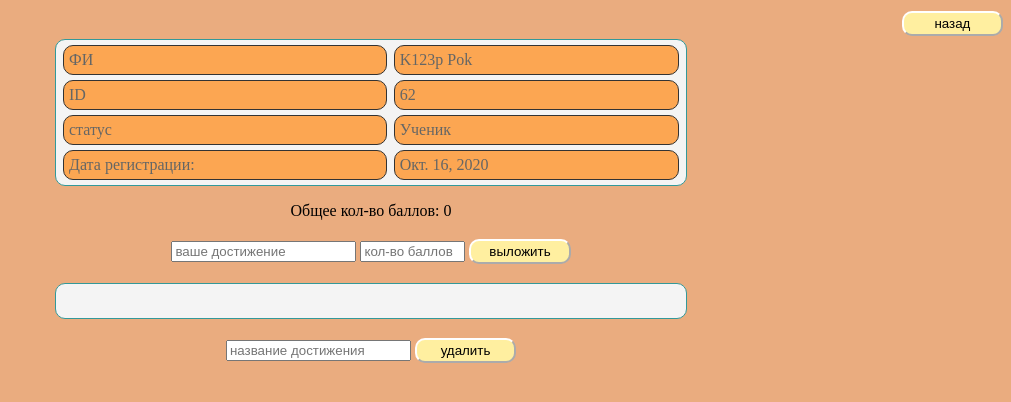
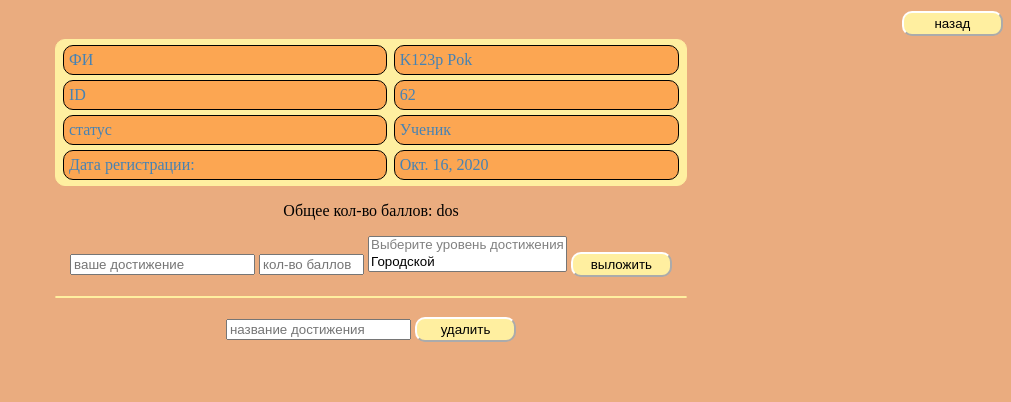
Before and after one commit to davidson765-crypto/school-81_site, a Django app: page /profile/ in a window 1280 px wide. Shown: the top 402 px of the page, without its empty margins (269-1280 px from the left). Run offline with Django 3.2, Linux system fonts and the light colour scheme; a user stored in the database is signed in; data comes from the database, SQL or seed files in the repository; lists and menus that the app fills with data are empty.

Commit message:
Update ishod.html

```diff
--- a/myfirst/templates/articles/ishod.html
+++ b/myfirst/templates/articles/ishod.html
@@ -1,3 +1,4 @@
+
 
 <!DOCTYPE html>
 <html xmlns="http://www.w3.org/1999/xhtml">
@@ -13,9 +14,9 @@ body {background-color: {{ body_theme }};
 }
 
   TABLE {
-    background-color: #f4f4f4;
+    background-color: {{ button_theme }};
     width: 50%; /* Ширина таблицы */
-    border: 1px solid #399; /* Граница вокруг таблицы */
+    border: 1px solid {{ button_theme }}; /* Граница вокруг таблицы */
     border-top-left-radius: 10px;
     border-top-right-radius: 10px;
     border-bottom-left-radius: 10px;
@@ -25,12 +26,14 @@ body {background-color: {{ body_theme }};
    a {
        text-decoration: none;
    }
-   TD {
+   td {
+    color: {{ text_theme }};
     background: {{ td_theme }}; /* Цвет фона */
     border: 1px solid #333; /* Граница вокруг ячеек */
+    border-color: black;
     padding: 5px; /* Поля в ячейках */
     width: 10%;
-    color: #656665;
+
     border-top-left-radius: 10px;
     border-top-right-radius: 10px;
     border-bottom-left-radius: 10px;
@@ -40,7 +43,7 @@ body {background-color: {{ body_theme }};
 button {
 background-color: {{ button_theme }};
 border-color: white;
-color: black;
+color: {{ button_text_theme }};
 padding: 3px 5px;
 margin: 3px 0;
 
@@ -89,7 +92,7 @@ opacity: 0.8;
   <p></p>
   {% if not user.is_staff %}
 
-  <div align="center">Общее кол-во баллов: {{ sum_ball }}</div><p></p>
+  <div style="color: {{ text_theme }}" align="center">Общее кол-во баллов: {{ user.first_name }}</div><p></p>
 
   <form align="center" action="{% url 'articles:other' %}" method="POST">
 
@@ -99,6 +102,13 @@ opacity: 0.8;
 
       <input required oninvalid="this.setCustomValidity('балл не может быть нулевым')" oninput="setCustomValidity('')" size="10px" name="ball" placeholder="кол-во баллов">
 
+      <select size="2" name="messager_text">
+                <option disabled>Выберите уровень достижения</option>
+                <option value="Городской">Городской</option>
+                <option value="Региональный">Региональный</option>
+                <option value="Международный">Международный</option>
+            </select>
+
       <button type="submit">выложить</button>
 
 
@@ -106,27 +116,17 @@ opacity: 0.8;
   </form><p></p>
 
   <table align="center">
-    <tr>
-          <th>
-              <h5>{% if first %}
-                  {{ first.messager }} ({{ first.ball }})
-                  {% endif %}
 
-              {% if vist %}
-              {% for i in vist %}
+              {% if b %}
 
+              {% for i in b %}
 
-             | {{ i.messager }} ({{ i.ball }})
-
-
-
-
-
+              <tr><td>{{ i.messager }}</td>
+              <td>{{ i.ball }}</td>
+              <td>{{ i.messager_text }}</td></tr>
               {% endfor %}
               {% endif %}
-              </h5>
-          </th>
-          </tr>
+
 
 
   </table><p></p>
```
